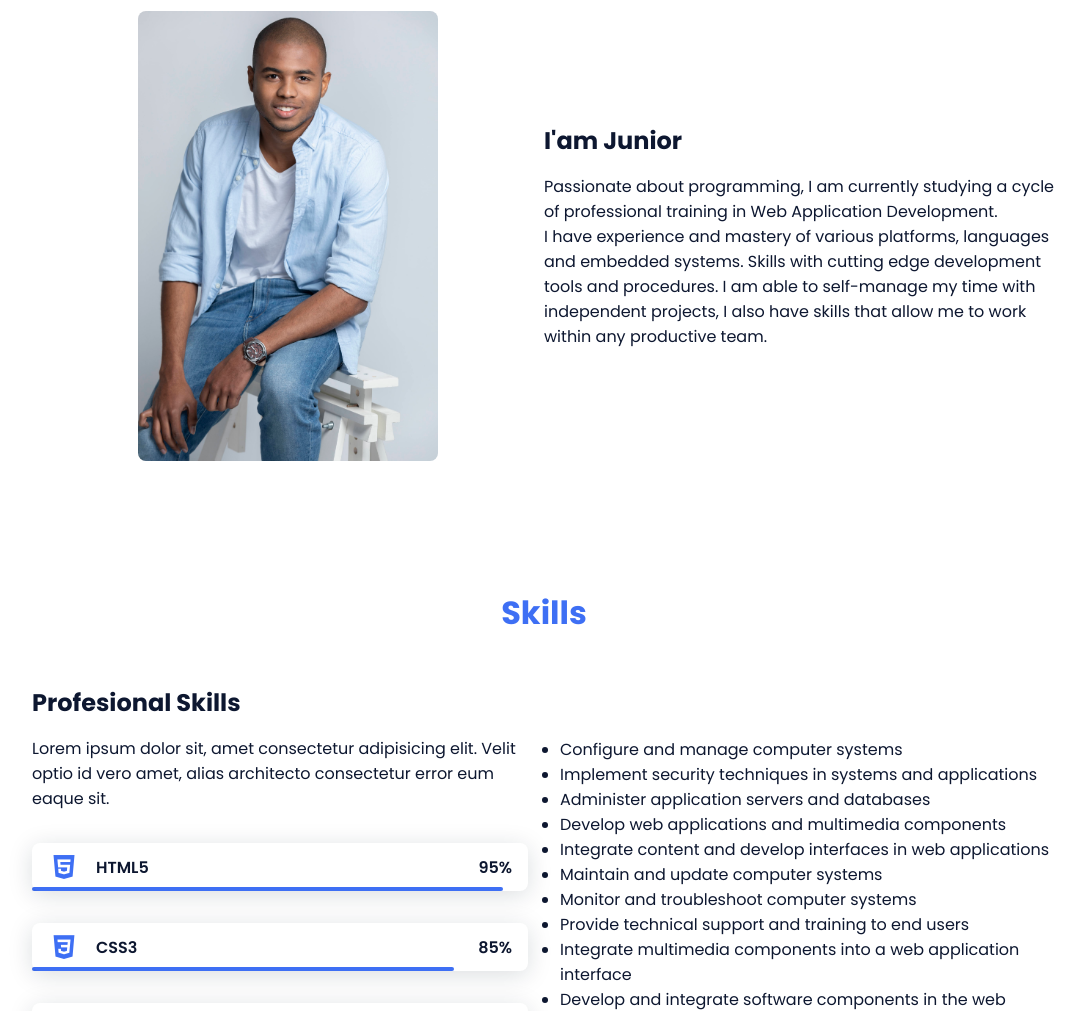
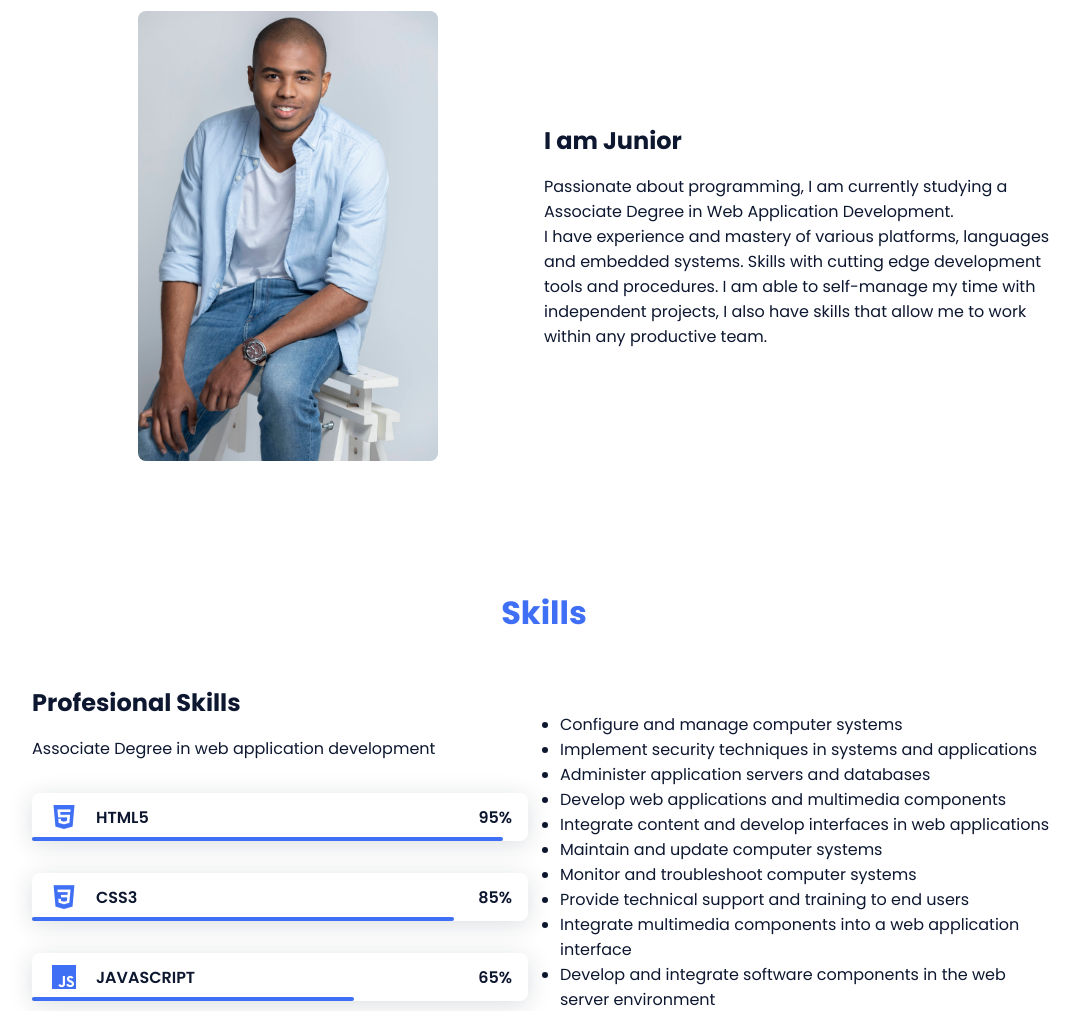
Before and after one commit to Uzuriaga/portfolioJunior, a plain HTML site: page index.html in a window 1280 px wide. Shown: the part 940-1951 px from the top of the page, without its empty margins (96-1181 px from the left). Drawn offline with nearby package versions, Linux system fonts and the light colour scheme.

Commit message:
3 commit

```diff
--- a/index.html
+++ b/index.html
@@ -85,8 +85,8 @@
                     </div>
 
                     <div>
-                        <h2 class="about__subtitle">I'am Junior</h2>
-                        <p class="about__text">Passionate about programming, I am currently studying a cycle of professional training in Web Application Development.</p>
+                        <h2 class="about__subtitle">I am Junior</h2>
+                        <p class="about__text">Passionate about programming, I am currently studying a Associate Degree in Web Application Development.</p>
                         <p class="about__text">I have experience and mastery of various platforms, languages and embedded systems. Skills with cutting edge development tools and procedures. I am able to self-manage my time with independent projects, I also have skills that allow me to work within any productive team.</p>
                     </div>
                 </div>
@@ -99,7 +99,7 @@
                 <div class="skills__container bd-grid">
                     <div>
                         <h2 class="skills__subtitle">Profesional Skills</h2>
-                        <p class="skills__text">Lorem ipsum dolor sit, amet consectetur adipisicing elit. Velit optio id vero amet, alias architecto consectetur error eum eaque sit.</p>
+                        <p class="skills__text">Associate Degree in web application development</p>
                         <div class="skills__data">
                             <div class="skills__names">
                                 <i class='bx bxl-html5 skills__icon'></i>
```
